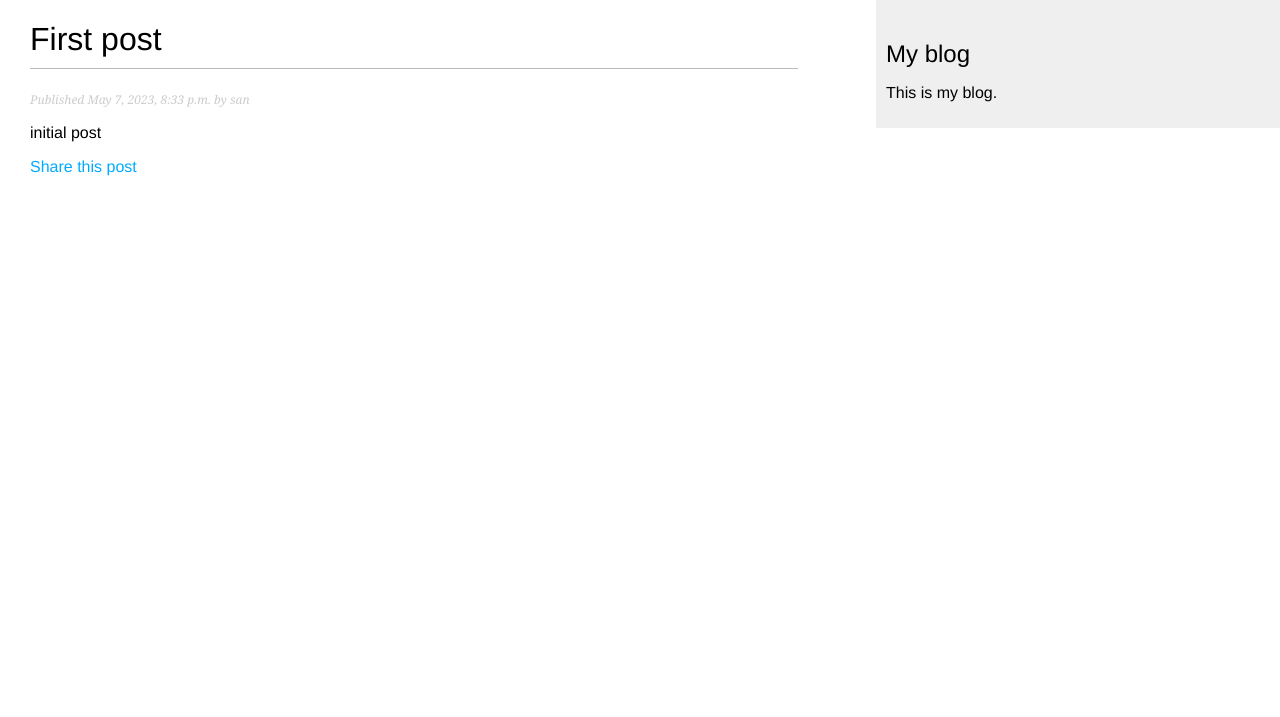
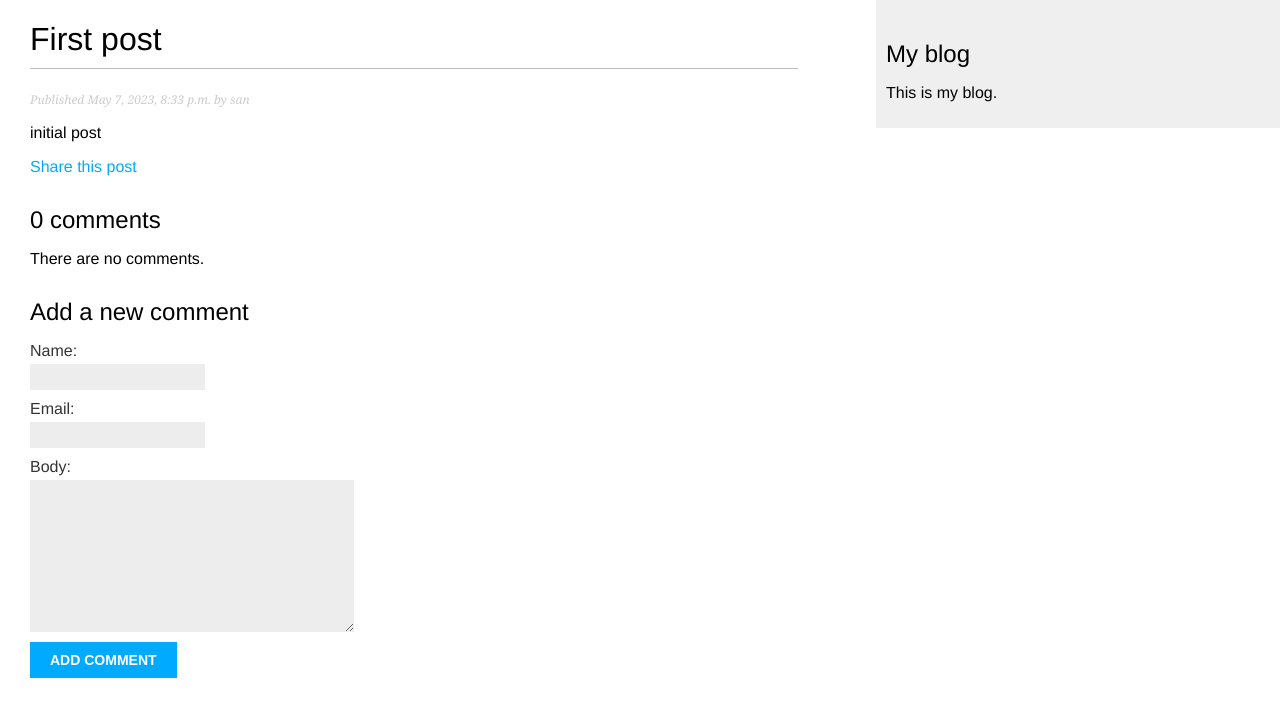
Before and after one commit to Rufinad/blog_site, a Django app: a page that uses mysite/blog/templates/blog/post/detail.html in a window 1280 px wide. Shown: the top 717 px of the page. Run offline with Django 4.2, Linux system fonts and the light colour scheme; data comes from the database, SQL or seed files in the repository; both versions use the stored data as it was after the commit.

Commit message:
Blog site simple version

```diff
--- a/mysite/blog/forms.py
+++ b/mysite/blog/forms.py
@@ -1,5 +1,6 @@
 from django import forms
 from .models import Comment
+
 class EmailPostForm(forms.Form):
     name = forms.CharField(max_length=25)
     email = forms.EmailField()
--- a/mysite/blog/models.py
+++ b/mysite/blog/models.py
@@ -55,8 +55,10 @@ class Comment(models.Model):
     created = models.DateTimeField(auto_now_add=True)
     updated = models.DateTimeField(auto_now=True)
     active = models.BooleanField(default=True)
+
     class Meta:
         ordering = ['created']
-        indexes = [models.Index(fields=['created']),]
+        indexes = [models.Index(fields=['created'])]
+
     def __str__(self):
         return f'Comment by {self.name} on {self.post}'
--- a/mysite/blog/templates/blog/post/detail.html
+++ b/mysite/blog/templates/blog/post/detail.html
@@ -13,4 +13,21 @@
         Share this post
         </a>
     </p>
+    {% with comments.count as total_comments %}
+        <h2>
+            {{ total_comments }} comment{{ total_comments|pluralize }}
+        </h2>
+    {% endwith %}
+    {% for comment in comments %}
+        <div class="comment">
+            <p class="info">
+                Comment {{ forloop.counter }} by {{ comment.name }}
+                {{ comment.created }}
+            </p>
+            {{ comment.body|linebreaks }}
+        </div>
+    {% empty %}
+        <p>There are no comments.</p>
+    {% endfor %}
+    {% include 'blog/post/includes/comment_form.html' %}
 {% endblock %}
--- /dev/null
+++ b/mysite/blog/templates/blog/post/includes/comment_form.html
@@ -0,0 +1,6 @@
+<h2>Add a new comment</h2>
+<form action="{% url "blog:post_comment" post.id %}" method="post">
+    {{ form.as_p }}
+    {% csrf_token %}
+    <p><input type="submit" value="Add comment"></p>
+</form>
--- a/mysite/blog/urls.py
+++ b/mysite/blog/urls.py
@@ -9,4 +9,5 @@ urlpatterns = [
     path('', views.PostlistView.as_view(), name='post_list'),
     path('<int:year>/<int:month>/<int:day>/<slug:post>', views.post_detail, name='post_detail'),
     path('<int:post_id>/share/', views.post_share, name='post_share'),
+    path('<int:post_id>/comment/', views.post_comment, name='post_comment'),
 ]
--- a/mysite/blog/views.py
+++ b/mysite/blog/views.py
@@ -5,6 +5,7 @@ from django.views.generic import ListView
 from .forms import EmailPostForm, CommentForm
 from django.core.mail import send_mail
 from django.views.decorators.http import require_POST
+
 class PostlistView(ListView):
     '''Альтернативное представление списка постов'''
 
@@ -45,9 +46,16 @@ def post_detail(request, year, month, day, post):
                              publish__month=month,
                              publish__day=day,
                              )
+    # Список активных комментариев к посту
+    comments = post.comments.filter(active= True)
+    # Форма комментирования пользователями
+    form = CommentForm()
     return render(request,
                   'blog/post/detail.html',
-                  {'post': post})
+                  {'post': post,
+                  'comments': comments,
+                   'form': form}
+                  )
 
 
 def post_share(request, post_id):  # Извлечь пост по идентификатору id
@@ -59,12 +67,14 @@ def post_share(request, post_id):  # Извлечь пост по идентиф
         form = EmailPostForm(request.POST)
         if form.is_valid():  # Поля формы успешно прошли валидацию
             cd = form.cleaned_data
+            # print(cd)  # {'name': 'san', 'email': 'sangrits88@gmail.com', 'to': 'isanek88@gmail.com', 'comments': 'Test share post'}
             post_url = request.build_absolute_uri(post.get_absolute_url())
+            # print(post_url)
             subject = f"{cd['name']} recommends you read" \
             f"{post.title}"
             message = f"Read {post.title} at {post_url}\n\n" \
             f"{cd['name']}\'s comments: {cd['comments']}"
-            send_mail(subject,message, 'sangrits88@gmail.com', [cd['to']])
+            send_mail(subject, message, 'sangrits88@gmail.com', [cd['to']])
             sent = True
     # ... отправить электронное письмо
     else:
@@ -78,7 +88,7 @@ def post_comment(request, post_id):
     post = get_object_or_404(Post, id=post_id, status = Post.Status.PUBLISHED)
     comment = None
     # Комментарий был отправлен
-    form = CommentForm(data=request.Post)  # извлекаем из запроса PoST  его данные (имя, текст, почта)
+    form = CommentForm(data=request.POST)  # извлекаем из запроса PoST  его данные (имя, текст, почта)
     if form.is_valid():  #  Создать объект класса Comment, не сохраняя его в базе данных
         comment = form.save(commit=False)
         # Назначить пост комментарию
--- a/mysite/mysite/settings.py
+++ b/mysite/mysite/settings.py
@@ -126,6 +126,6 @@ DEFAULT_AUTO_FIELD = 'django.db.models.BigAutoField'
 # Конфигурация сервера электронной почты
 EMAIL_HOST = 'smtp.gmail.com'
 EMAIL_HOST_USER = 'sangrits88@gmail.com'
-EMAIL_HOST_PASSWORD = 'vmnlvuraoywlzleb'
+EMAIL_HOST_PASSWORD = 'nahslccojitilaxm'
 EMAIL_PORT = 587
 EMAIL_USE_TLS = True
```
Also changed, not shown: mysite/blog/templates/blog/post/comment.html (added, +12 -0 lines), mysite/db.sqlite3.
